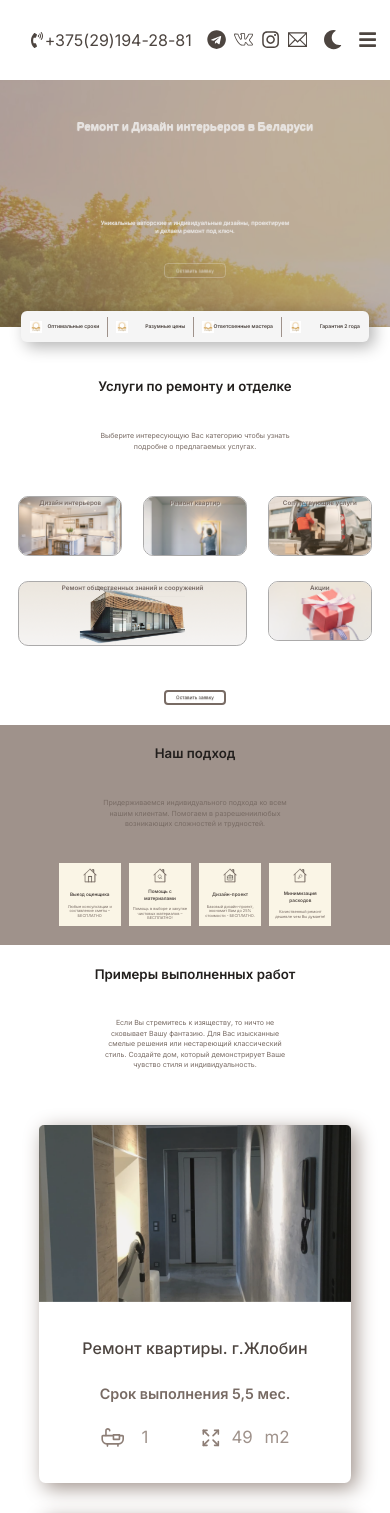
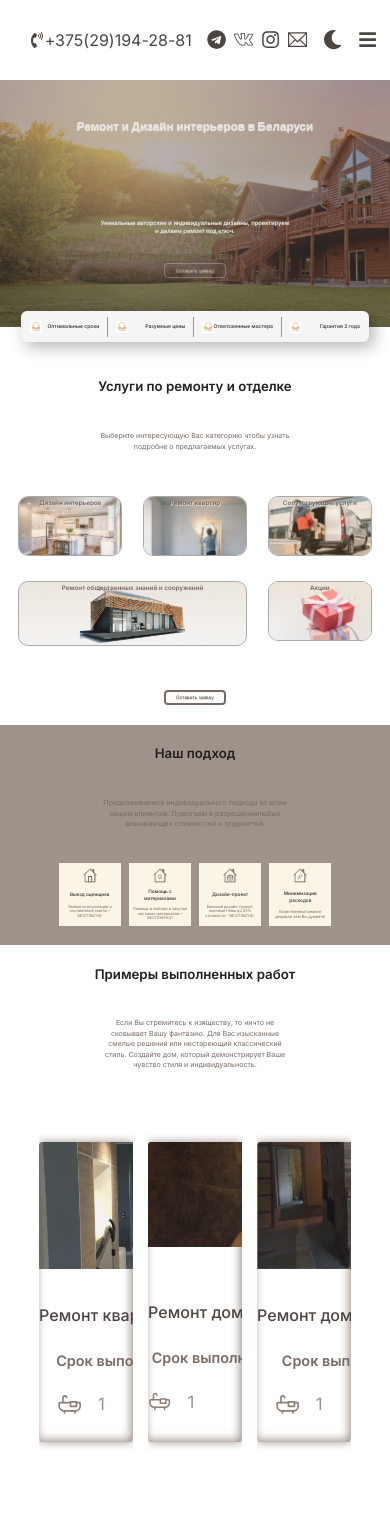
Before and after one commit to Jackman108/premier-design, a Next.js app in the folder premier-design/: page / in a window 390 px wide. Shown: the top 1513 px of the page. Built offline with nearby package versions, Linux system fonts and the light colour scheme.

Commit message:
Adding Slider for Examples & Adding _document.tsx

```diff
--- a/premier-design/components/Appeal/Appeal.module.css
+++ b/premier-design/components/Appeal/Appeal.module.css
@@ -3,6 +3,7 @@
     max-width: 100%;
     height: 54vh;
     background-image: url("/appeal.png");
+    background-size: cover;
     padding: 6% 0;
 }
 
--- a/premier-design/components/Banner/Banner.module.css
+++ b/premier-design/components/Banner/Banner.module.css
@@ -1,9 +1,11 @@
 .banner {
-    position: inherit;
+    position: relative;
     max-width: 100%;
     background-image: url("/banner.png");
+    background-size: cover;
     padding: 10% 0;
 }
+
 
 .banner__container {
     display: grid;
--- a/premier-design/components/Cards/CostingCards/CostingCards.module.css
+++ b/premier-design/components/Cards/CostingCards/CostingCards.module.css
@@ -14,21 +14,21 @@
     border-radius: 2%;
     grid-gap: 4vh;
     cursor: pointer;
-    box-shadow: 5px 5px 20px var(--brown-white);
+    box-shadow: 0px 0px 10px var(--brown-white),inset -2px -2px 10px var(--brown-white);;
     transition: transform 0.5s ease, opacity 0.3s ease;
     opacity: 1;
     transform: translateY(20px);
 }
 
 .costing__card:hover {
-    box-shadow: 10px 10px 20px var(--brown-white);
+    box-shadow: 0px 0px 5px var(--brown-white),inset -2px -2px 5px var(--brown-white);;
     opacity: 0.9;
     transform: translateY(0);
 }
 
 .card__background {
     position: relative;
-  overflow: hidden;
+    overflow: hidden;
     width: 100%;
     height: 100%;
 }
@@ -56,12 +56,8 @@
         padding: 0;
     }
 
-    .costing__card {
-
-    }
-
     .card__title {
-        font-size: 1.6vh;
+        font-size: 1.6rem;
         margin: 2% 0;
     }
 }
--- a/premier-design/components/Cards/CostingCards/CostingCards.tsx
+++ b/premier-design/components/Cards/CostingCards/CostingCards.tsx
@@ -3,21 +3,22 @@ import styles from './CostingCards.module.css';
 import { costingList } from './CostingCardsList';
 import SliderComponent from '../../Slider/Slider';
 import useResizeEffects from '../../hooks/useHeaderEffects';
+import Link from 'next/link';
 
 
 const CostingCards = (): JSX.Element => {
     const { isMobile } = useResizeEffects();
-    const slidesPerView = isMobile ? 1 : 3;
+    const slidesPerView = 3;
     return (
         <div className={styles.costing__cards}>
             <SliderComponent slidesPerView={slidesPerView} isMobile={isMobile}>
                 {costingList.map((costingCard, index) => (
-                    <div className={styles.costing__card} key={index}>
+                    <Link href="/about" className={styles.costing__card} key={index}>
                         <div className={styles.card__background}>
                             <img src={costingCard.image} alt={costingCard.title} className={styles.background}/>
                         </div>
                         <div className={styles.card__title}>{costingCard.title}</div>
-                    </div>
+                    </Link>
                 ))}
             </SliderComponent>
         </div>
--- a/premier-design/components/Cards/ExamplesCards/ExamplesCards.module.css
+++ b/premier-design/components/Cards/ExamplesCards/ExamplesCards.module.css
@@ -1,42 +1,43 @@
 .examples__cards {
+    margin: 0 5%;
     display: grid;
-    grid-template-columns: repeat(3, 1fr);
-    grid-template-rows: repeat(2, 1fr);
-    grid-gap: 2rem;
-    position: relative;
-    cursor: pointer;
-    padding-bottom: 5vh;
-    margin: 0 2vw;
+    padding: 2vh 0;
 }
 
 .examples__card {
-    width: 100%;
-    height: 100%;
+    max-width: 100%;
+    height: 90%;
+    position: relative;
     display: grid;
     justify-items: center;
-    align-content: space-between;
+    margin: 0;
+    align-items: center;
     border-radius: 2%;
-    grid-gap: 6vh;
-    box-shadow: 5px 5px 20px   var(--brown-white);
+    grid-gap: 4vh;
+    cursor: pointer;
+    box-shadow: 0px 0px 10px var(--brown-white),inset -2px -2px 10px var(--brown-white);;
     transition: transform 0.5s ease, opacity 0.3s ease;
     opacity: 1;
     transform: translateY(20px);
-
-
+    text-decoration: none
 }
 
 .examples__card:hover {
-    box-shadow: 10px 10px 20px var(--brown-white);
+    box-shadow: 0px 0px 5px var(--brown-white),inset -2px -2px 5px var(--brown-white);;
     opacity: 0.9;
     transform: translateY(0);
+}
 
-    }
+.card__background {
+    position: relative;
+    overflow: hidden;
+    width: 100%;
+    height: 100%;
+}
 
 .card__background img {
     width: 100%;
-    height: 100%;
-    background-size: cover;
-    background-position: initial;
+    height: auto;
 }
 
 .card__content {
@@ -46,14 +47,16 @@
     grid-gap: 4vh;
     justify-items: center;
     align-content: space-between;
+
 }
 
 .card__address {
     text-align: center;
-    font-size: 2.4vh;
+    font-size: 1.4rem;
     font-weight: 500;
     letter-spacing: 0.002em;
     color: var(--brown);
+    white-space: nowrap;
 }
 
 .card__deadlines {
--- a/premier-design/components/Cards/ExamplesCards/ExamplesCards.tsx
+++ b/premier-design/components/Cards/ExamplesCards/ExamplesCards.tsx
@@ -1,14 +1,18 @@
 import React from 'react';
 import styles from './ExamplesCards.module.css';
 import { examplesList } from './ExamplesCardsList';
-
-
+import SliderComponent from '../../Slider/Slider';
+import useResizeEffects from '../../hooks/useHeaderEffects';
+import Link from 'next/link';
 
 const ExamplesCards = (): JSX.Element => {
+    const { isMobile } = useResizeEffects();
+    const slidesPerView = 3;
     return (
         <div className={styles.examples__cards}>
+            <SliderComponent slidesPerView={slidesPerView} isMobile={isMobile}>
                 {examplesList.map((exampleCard, index) => (
-                <div className={styles.examples__card} key={index}>
+                    <Link href="/about" className={styles.examples__card} key={index}>
                         <div className={styles.card__background}>
                             <img src={exampleCard.background} alt={exampleCard.address} />
                         </div>
@@ -41,11 +45,10 @@ const ExamplesCards = (): JSX.Element => {
                                 </div>
                             </div>
                         </div>
+                    </Link>
+                ))}
+            </SliderComponent>
         </div>
-            ))}
-        </div>
-
-
     );
 };
 export default ExamplesCards;
--- a/premier-design/components/Examples/Examples.module.css
+++ b/premier-design/components/Examples/Examples.module.css
@@ -1,12 +1,13 @@
 .examples {
     max-width: 100vw;
-    max-height: 100hv;
+    max-height: 100%;
     padding: 5% 0;
-
     }
 
     .examples__container {
     margin: 0 auto;
+    max-width: 1440px;
+    max-height: 100vh;
     display: grid;
     justify-items: center;
     grid-gap: 4vh;
--- /dev/null
+++ b/premier-design/pages/_document.tsx
@@ -0,0 +1,40 @@
+import Document, { DocumentContext, DocumentInitialProps, Head, Html, Main, NextScript } from 'next/document';
+
+
+class MyDocument extends Document {
+    static async getInitialProps(
+        ctx: DocumentContext
+    ): Promise<DocumentInitialProps> {
+        const initialProps = await Document.getInitialProps(ctx);
+        return initialProps;
+    }
+
+    render(): JSX.Element {
+        return (
+            <Html lang='ru'>
+                <Head>
+                    <title>Премиальный интерьер - Ремонт и дизайн интерьеров в Беларуси</title>
+                    <meta
+                        name="description"
+                        content="Премиальный интерьер - ремонт и дизайн интерьеров в Беларуси"
+					/>
+					<meta
+                    name="viewport"
+                    content="width=device-width, initial-scale=1"
+                    />
+                    <link rel="icon" href="/favicon.ico" />
+                    <link rel="preconnect" href="https://fonts.gstatic.com" />
+                    <link href="http://fonts.googleapis.com/css2?family=Inter:wght@400;500;600&display=swap" rel="stylesheet" />
+                    <link href="http://fonts.googleapis.com/css2?family=Public+Sans:wght@600&family=Roboto:wght@400;500&display=swap" rel="stylesheet" />
+
+                </Head>
+                <body>
+                    <Main />
+                    <NextScript />
+                </body>
+            </Html >
+        );
+    }
+}
+
+export default MyDocument;
--- a/premier-design/pages/index.tsx
+++ b/premier-design/pages/index.tsx
@@ -14,10 +14,10 @@ const Home: NextPage = () => {
   return (
     <>
       <Head>
-        <title>Pro Ремонт - Ремонт и дизайн интерьеров в Беларуси</title>
+        <title>Premium Interior - Ремонт и дизайн интерьеров в Беларуси</title>
         <meta
           name="description"
-          content="Pro Ремонт - ремонт и дизайн интерьеров в Беларуси"
+          content="Premium Interior - ремонт и дизайн интерьеров в Беларуси"
         />
       </Head>
       <Layout>
--- a/premier-design/tsconfig.json
+++ b/premier-design/tsconfig.json
@@ -28,7 +28,6 @@
     "emitDeclarationOnly": true,
     "declarationDir": "./types",
     "incremental": true,
-    "noEmit": true
   },
   "include": [
     "next-env.d.ts",
```
Also changed, not shown: premier-design/components/Slider/Slider.props.ts (added, +7 -0 lines), premier-design/components/Slider/Slider.tsx (+3 -7 lines), 1 other file (tests, documents, lock files or other folders). Lines whose indentation alone changed are shown as unchanged.
